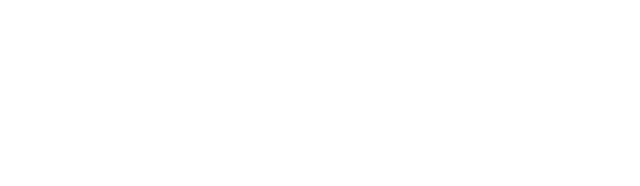
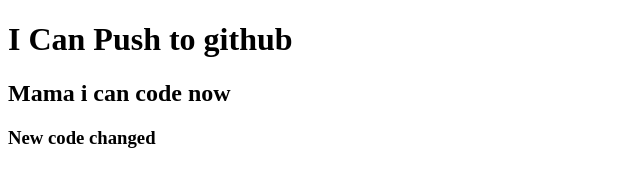
Before and after one commit to hafizurrahmanrazib/my-second-repo, a plain HTML site: page index.html in a window 1280 px wide. Shown: the whole page, without its empty margins (0-640 px from the left). Drawn offline with Linux system fonts and the light colour scheme.

Commit message:
added header

```diff
--- a/index.html
+++ b/index.html
@@ -7,6 +7,8 @@
     <title>My First GitHub Repo</title>
 </head>
 <body>
-
+    <h1>I Can Push to github</h1>
+    <h2>Mama i can code now</h2>
+    <h3>New code changed</h3>
 </body>
 </html>
```
